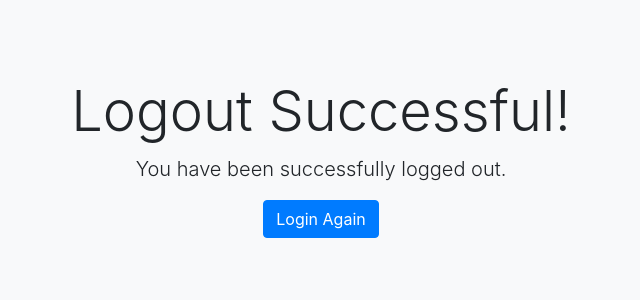
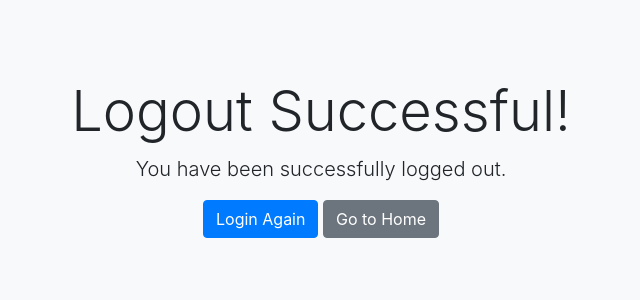
Before and after one commit to homemix/jobBoards, a Django app: page /accounts/logout-success/ in a window 1280 px wide. Shown: the part 242-542 px from the top of the page, without its empty margins (319-959 px from the left). Run offline with Django 5.2, Linux system fonts and the light colour scheme; parts of the project's set-up code (start-up, migrations or seed data) failed here and were passed over; some libraries are stand-ins or nearby versions.

Commit message:
EDIT: user on log out next page/action.

```diff
--- a/accounts/views.py
+++ b/accounts/views.py
@@ -40,7 +40,7 @@ def login_view(request):
 def logout_view(request):
     logout(request)
     messages.success(request, "You have been logged out.")
-    return redirect('logout_success')
+    return redirect('job_home')
 
 def logout_success(request):
     return render(request, 'registration/logged_out.html')
--- a/templates/registration/logged_out.html
+++ b/templates/registration/logged_out.html
@@ -20,7 +20,7 @@
         <h1 class="display-4">Logout Successful!</h1>
         <p class="lead">You have been successfully logged out.</p>
         <a href="{% url 'login' %}" class="btn btn-primary">Login Again</a>
-{#        <a href="{% url 'job_home' %}" class="btn btn-secondary">Go to Home</a>#}
+        <a href="{% url 'job_home' %}" class="btn btn-secondary">Go to Home</a>
     </div>
 </body>
 </html>
```
